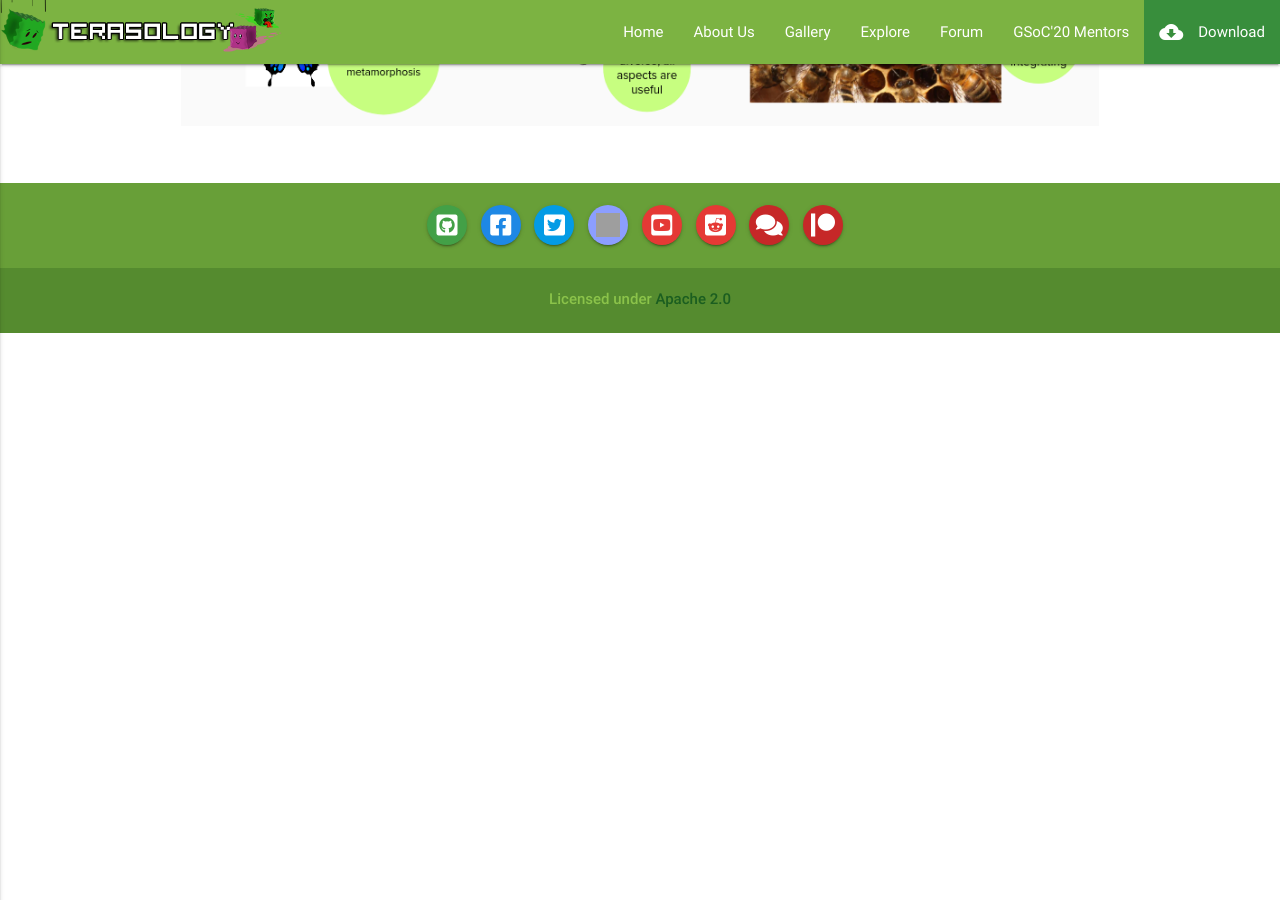
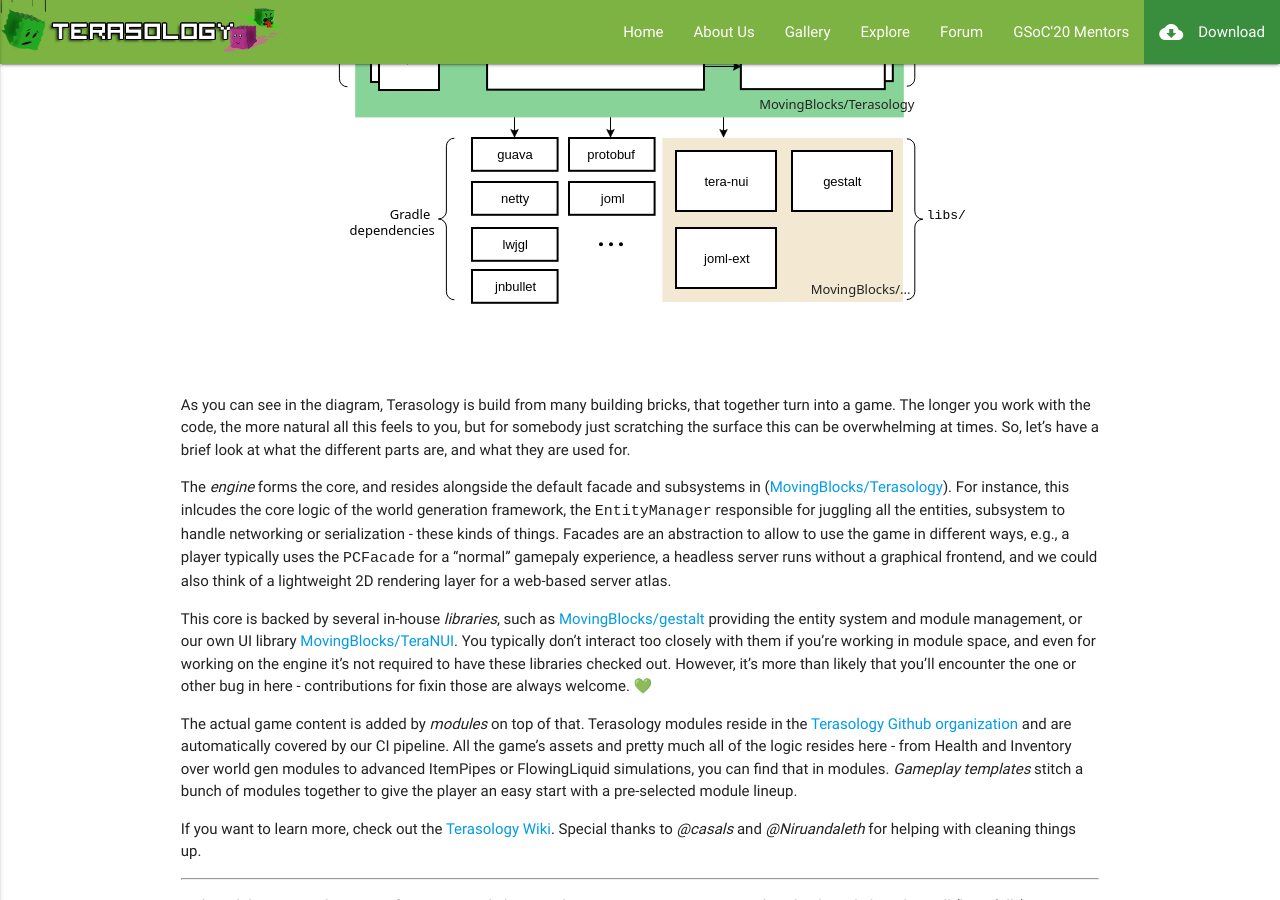
Before and after one commit to MovingBlocks/legacy-website, a Jekyll site: the page built from _posts/2021-03-20-terasaturday-12.md, in a window 1280 px wide and 900 px high, scrolled down 2817 px. Built offline with Jekyll 4.4.1, drawn with Linux system fonts in a browser that asks for light colours; nearby versions of some CDN libraries; before the commit the page ends 3150 px from its top, so only the background shows below that; some of the changed text lies outside the part shown; grey boxes are pictures that could not be loaded.

Commit message:
feat: add section on 'documentation cleanup"

```diff
--- a/_posts/2021-03-20-terasaturday-12.md
+++ b/_posts/2021-03-20-terasaturday-12.md
@@ -32,7 +32,7 @@
 
 ## 🎀️ Community Highlights
 
-### Laputa Adamant
+### 🔮 Laputa Adamant
 
 We start this week's community highlights with the finishing touches to the [Flying Islands][Terasology/FlyingIslands] module, which is in the just released **alpha 19** (engine v4.3.0).
 _@sin3point14_ did a great job implementing a world gen plugin to add flying islands to the world.
@@ -51,6 +51,10 @@
 > I tried to catch the magical essence of the block - it is floating for some non-obvious reason, there has to be magic involved!✨ - by giving it a cracked look, with a purple light shining from the core.
 >
 > After _@4Denthusiast_ pointed out that we support **animated block tiles** the frame-by-frame animation of aseprite came in pretty handy, and now we have a pulsating, magical block 🙃
+>
+> <div align="right">
+> -- <i>@skaldarnar</i>
+> </div>
 
 <div class="row">
   <div class="col s12 m3 l3"></div>
@@ -61,7 +65,35 @@
 </div>
 
 - JS issues + motivation
-- wiki / docs / structure + explanation
+
+### 📚 Documenation Cleanup
+
+Spring is around the corner, as are all the GSOC students eager to dive deeper into the Terasology code base, so we put some effort into cleaning up the [Terasology Wiki].
+It all started off with a simple architectural overview of the typical **Terasology workspace** drawn by _@skaldarnar_.
+
+<div align="center">
+    <img src="{{ site.baseurl }}/img/terasaturday/12/terasology-architecture.svg" alt="Terasology high level architecture overview"/>
+</div>
+
+As you can see in the diagram, Terasology is build from many building bricks, that together turn into a game.
+The longer you work with the code, the more natural all this feels to you, but for somebody just scratching the surface this can be overwhelming at times.
+So, let's have a brief look at what the different parts are, and what they are used for.
+
+The _engine_ forms the core, and resides alongside the default facade and subsystems in ([MovingBlocks/Terasology]).
+For instance, this inlcudes the core logic of the world generation framework, the `EntityManager` responsible for juggling all the entities, subsystem to handle networking or serialization - these kinds of things.
+Facades are an abstraction to allow to use the game in different ways, e.g., a player typically uses the `PCFacade` for a "normal" gamepaly experience, a headless server runs without a graphical frontend, and we could also think of a lightweight 2D rendering layer for a web-based server atlas.
+
+This core is backed by several in-house _libraries_, such as [MovingBlocks/gestalt] providing the entity system and module management, or our own UI library [MovingBlocks/TeraNUI].
+You typically don't interact too closely with them if you're working in module space, and even for working on the engine it's not required to have these libraries checked out.
+However, it's more than likely that you'll encounter the one or other bug in here - contributions for fixin those are always welcome. 💚
+
+The actual game content is added by _modules_ on top of that.
+Terasology modules reside in the [Terasology Github organization] and are automatically covered by our CI pipeline.
+All the game's assets and pretty much all of the logic resides here - from Health and Inventory over world gen modules to advanced ItemPipes or FlowingLiquid simulations, you can find that in modules.
+_Gameplay templates_ stitch a bunch of modules together to give the player an easy start with a pre-selected module lineup.
+
+If you want to learn more, check out the [Terasology Wiki].
+Special thanks to _@casals_ and _@Niruandaleth_ for helping with cleaning things up.
 
 ---
 
@@ -76,3 +108,8 @@
 [aseprite]: https://www.aseprite.org/
 [Terasology/FlyingIslands]: https://github.com/Terasology/FlyingIslands
 [Terasology/FallingBlocks]: https://github.com/Terasology/FallingBlocks
+[Terasology Wiki]: https://github.com/MovingBlocks/Terasology/wiki
+[MovingBlocks/Terasology]: https://github.com/MovingBlocks/Terasology
+[MovingBlocks/gestalt]: https://github.com/MovingBlocks/gestalt
+[MovingBlocks/TeraNUI]: https://github.com/MovingBlocks/TeraNUI
+[Terasology Github organization]: https://github.com/Terasology
```
Also changed, not shown: img/terasaturday/12/terasology-architecture.svg (added).
